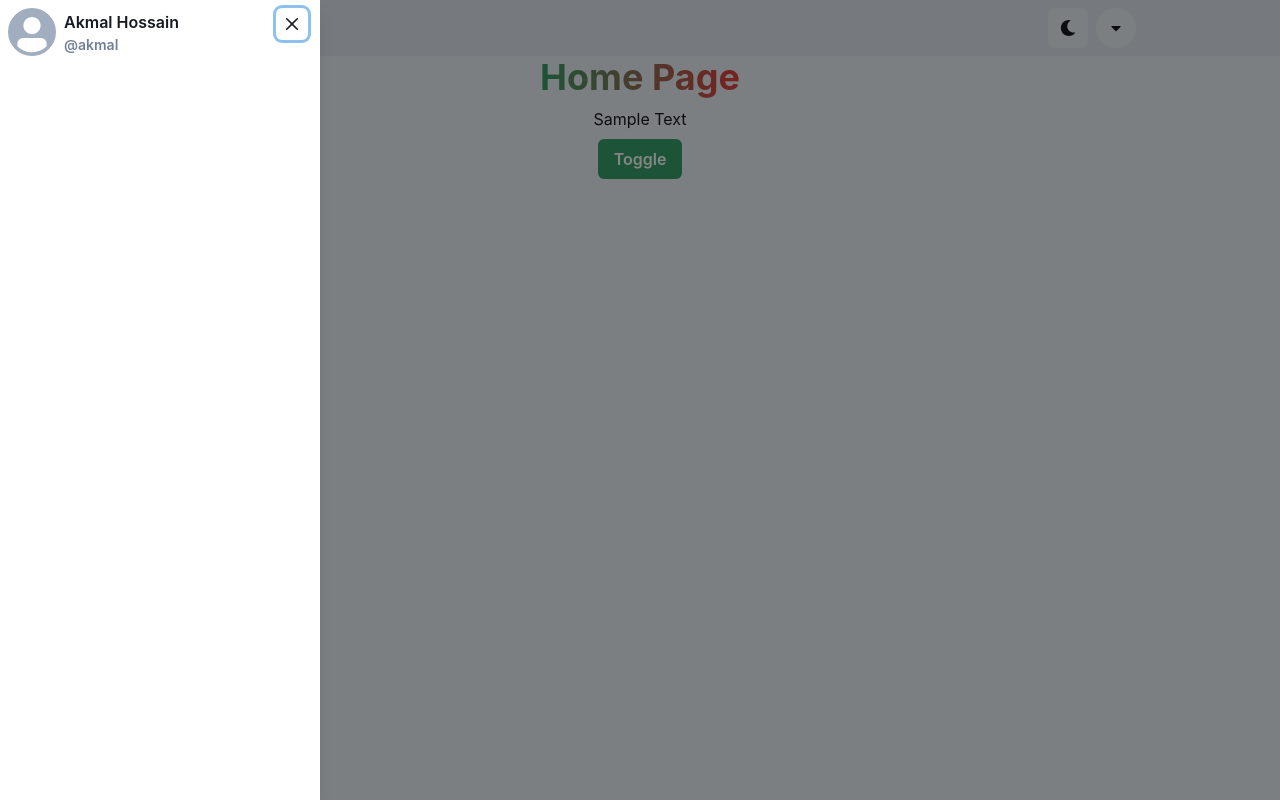
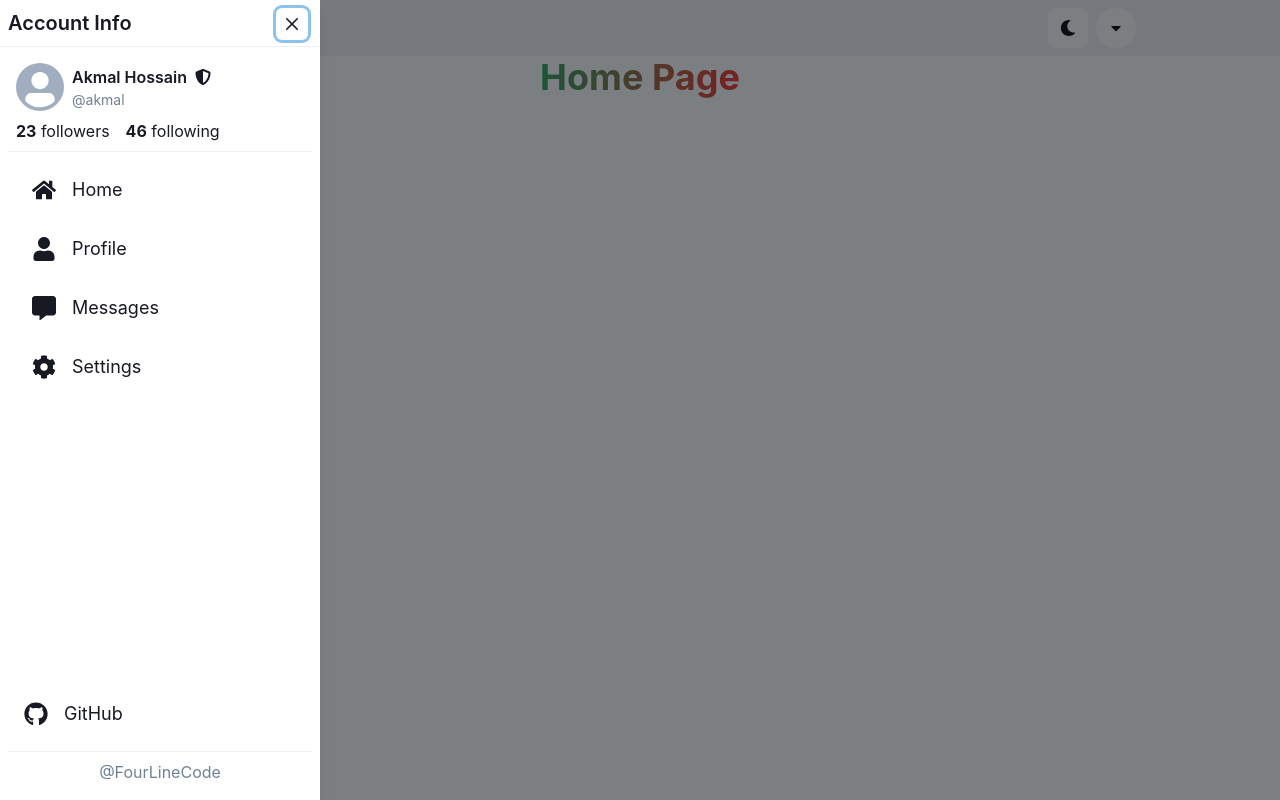
Before and after one commit to FourLineCode/fleet, a Next.js app: page /home in a window 1280 px wide. Both pictures are taken after a click on the button 164 px from the left and 28 px from the top of the page. Built offline with nearby package versions, Linux system fonts and the light colour scheme.

Commit message:
sidebar design complete

```diff
--- /dev/null
+++ b/src/components/Navigations/NavLink.tsx
@@ -0,0 +1,34 @@
+import { Box, Icon, Link, Text, useColorModeValue } from '@chakra-ui/react';
+import NextLink from 'next/link';
+import React from 'react';
+import { IconType } from 'react-icons';
+
+interface Props {
+	href: string;
+	icon: IconType;
+	label: string;
+	newTab?: boolean;
+}
+
+export const Navlink = ({ label, icon, href, newTab = false }: Props) => {
+	const hoverColor = useColorModeValue('light-muted', 'dark-muted');
+
+	return (
+		<NextLink href={href} passHref>
+			<Box
+				as={Link}
+				target={newTab ? '_blank' : '_self'}
+				w='full'
+				p='4'
+				cursor='pointer'
+				_hover={{ bg: hoverColor, color: 'brand.500' }}
+				rounded='lg'
+				display='flex'
+				alignItems='center'
+			>
+				<Icon as={icon} boxSize='6' mr='4' />
+				<Text fontSize='lg'>{label}</Text>
+			</Box>
+		</NextLink>
+	);
+};
--- a/src/components/Navigations/SideMenu.tsx
+++ b/src/components/Navigations/SideMenu.tsx
@@ -1,9 +1,13 @@
 import {
 	Avatar,
+	Box,
+	Center,
+	Divider,
 	Drawer,
 	DrawerBody,
 	DrawerCloseButton,
 	DrawerContent,
+	DrawerFooter,
 	DrawerHeader,
 	DrawerOverlay,
 	Flex,
@@ -13,7 +17,8 @@ import {
 	useDisclosure,
 } from '@chakra-ui/react';
 import React from 'react';
-import { FaBars } from 'react-icons/fa';
+import { FaBars, FaCog, FaCommentAlt, FaGithub, FaHome, FaShieldAlt, FaUser } from 'react-icons/fa';
+import { Navlink } from '~/components/Navigations/NavLink';
 
 export const SideMenu = () => {
 	const { isOpen, onOpen, onClose } = useDisclosure();
@@ -32,19 +37,56 @@ export const SideMenu = () => {
 				<DrawerOverlay>
 					<DrawerContent>
 						<DrawerCloseButton />
+						<DrawerHeader p='2'>
+							<Text>Account Info</Text>
+						</DrawerHeader>
+						<Divider />
 						<DrawerBody p='2'>
-							<DrawerHeader p='0'>
-								<HStack spacing='2'>
+							<HStack p='2' spacing='2'>
 								<Avatar />
 								<Flex direction='column'>
-										<Text fontSize='md'>Akmal Hossain</Text>
+									<Text
+										fontSize='md'
+										fontWeight='semibold'
+										display='flex'
+										alignItems='center'
+									>
+										Akmal Hossain
+										<Box as={FaShieldAlt} ml='2' />
+									</Text>
 									<Text fontSize='sm' color='text-muted'>
 										@akmal
 									</Text>
 								</Flex>
 							</HStack>
-							</DrawerHeader>
+							<HStack spacing='4' pb='2' px='2'>
+								<Text>
+									<b>23</b> followers
+								</Text>
+								<Text>
+									<b>46</b> following
+								</Text>
+							</HStack>
+							<Divider />
+							<Flex direction='column' p='2'>
+								<Navlink href='/home' label='Home' icon={FaHome} />
+								<Navlink href='/profile' label='Profile' icon={FaUser} />
+								<Navlink href='/messages' label='Messages' icon={FaCommentAlt} />
+								<Navlink href='/settings' label='Settings' icon={FaCog} />
+							</Flex>
 						</DrawerBody>
+						<DrawerFooter flexDirection='column' justifyContent='start' w='full' p='2'>
+							<Navlink
+								href='http://github.com/FourLineCode/fleet'
+								label='GitHub'
+								icon={FaGithub}
+								newTab
+							/>
+							<Divider mt='2' />
+							<Center p='2'>
+								<Text color='text-muted'>@FourLineCode</Text>
+							</Center>
+						</DrawerFooter>
 					</DrawerContent>
 				</DrawerOverlay>
 			</Drawer>
--- a/src/pages/home/index.tsx
+++ b/src/pages/home/index.tsx
@@ -1,22 +1,14 @@
-import { useColorMode } from '@chakra-ui/color-mode';
-import { Heading, Text, VStack } from '@chakra-ui/layout';
-import { Button } from '@chakra-ui/react';
+import { Heading, VStack } from '@chakra-ui/layout';
 import React from 'react';
 import { Layout } from '~/components/Layouts/Layout';
 
 const Home = () => {
-	const { toggleColorMode } = useColorMode();
-
 	return (
 		<Layout title='Home' desc='Home Page'>
 			<VStack>
 				<Heading bgGradient='linear(to-r, green.500, red.500)' bgClip='text'>
 					Home Page
 				</Heading>
-				<Text>Sample Text</Text>
-				<Button colorScheme='brand' onClick={toggleColorMode}>
-					Toggle
-				</Button>
 			</VStack>
 		</Layout>
 	);
--- a/src/pages/signin/index.tsx
+++ b/src/pages/signin/index.tsx
@@ -1,4 +1,4 @@
-import { Heading, Text, VStack } from '@chakra-ui/react';
+import { Heading, VStack } from '@chakra-ui/react';
 import React from 'react';
 import { Layout } from '~/components/Layouts/Layout';
 
@@ -9,7 +9,6 @@ const SignIn = () => {
 				<Heading bgGradient='linear(to-r, green.500, red.500)' bgClip='text'>
 					Sign In Page
 				</Heading>
-				<Text>Sample Text</Text>
 			</VStack>
 		</Layout>
 	);
--- a/theme/theme.ts
+++ b/theme/theme.ts
@@ -6,7 +6,7 @@ export const theme = extendTheme({
 		useSystemColorMode: false,
 	},
 	colors: {
-		brand: defaultTheme.colors.green,
+		brand: defaultTheme.colors.whatsapp,
 		dark: defaultTheme.colors.gray[900],
 		'dark-muted': defaultTheme.colors.gray[800],
 		light: defaultTheme.colors.gray[100],
```
Also changed, not shown: src/pages/messages/index.tsx (added, +17 -0 lines), src/pages/profile/index.tsx (added, +17 -0 lines), src/pages/settings/index.tsx (added, +17 -0 lines). Lines whose indentation alone changed are shown as unchanged.
